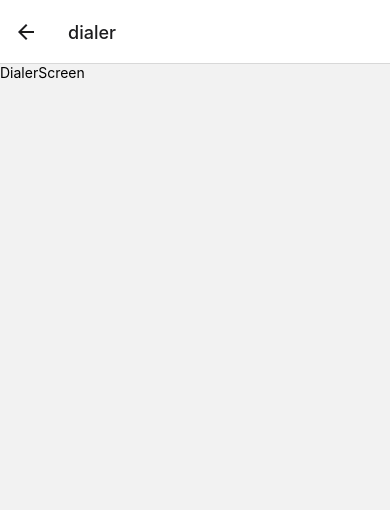
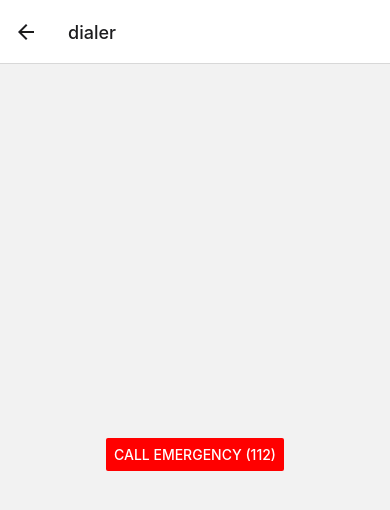
Before and after one commit to Dhanush-4554/Safe-Steps-WomenSafety-Application, a React Native app in the folder frontend/: screen /dialer in a window 390 px wide. Shown: the top 510 px of the page. Built offline with nearby package versions, Linux system fonts and the light colour scheme.

Commit message:
dial done

```diff
--- a/frontend/src/screens/DialerScreen.js
+++ b/frontend/src/screens/DialerScreen.js
@@ -1,14 +1,29 @@
-import { StyleSheet, Text, View } from "react-native";
+import { StyleSheet, Text, View, Button, Linking } from "react-native";
 import React from "react";
 
 const DialerScreen = ({ navigation }) => {
+  const handleEmergencyCall = () => {
+    const emergencyNumber = "112";
+    Linking.openURL(`tel:${emergencyNumber}`);
+  };
+
   return (
-    <View>
-      <Text>DialerScreen</Text>
+    <View style={styles.container}>
+      <Button
+        title="Call Emergency (112)"
+        onPress={handleEmergencyCall}
+        color="#FF0000"
+      />
     </View>
   );
 };
 
+const styles = StyleSheet.create({
+  container: {
+    flex: 1,
+    justifyContent: "center",
+    alignItems: "center",
+  },
+});
+
 export default DialerScreen;
-
-const styles = StyleSheet.create({});
--- a/frontend/src/screens/HomeScreen.js
+++ b/frontend/src/screens/HomeScreen.js
@@ -65,7 +65,7 @@ export default function HomeScreen({ navigation }) {
           onPress={() => navigation.navigate("dialer")}
           style={styles.button}
         >
-          <Ionicons name="dialer" size={24} color="#FF5A5F" />
+          <Ionicons name="call" size={24} color="#FF5A5F" />
           <Text style={styles.buttonText}>dialer</Text>
         </TouchableOpacity>
         <TouchableOpacity
--- a/frontend/src/screens/serviceScreen.js
+++ b/frontend/src/screens/serviceScreen.js
@@ -1,17 +1,27 @@
-import React from 'react';
-import { View, Button, StyleSheet } from 'react-native';
-import { useNavigation } from '@react-navigation/native'; // Import the hook
+import React from "react";
+import { View, Button, StyleSheet, Linking } from "react-native";
+import { useNavigation } from "@react-navigation/native"; // Import the hook
 
 const App = () => {
   const navigation = useNavigation(); // Access navigation
 
+  const handlePoliceStationPress = () => {
+    const url = "https://police-map-test.vercel.app/"; // Replace with your desired URL
+    Linking.openURL(url).catch((err) => {
+      console.error("Failed to open URL:", err);
+    });
+  };
+
   return (
     <View style={styles.container}>
       <View style={styles.buttonContainer}>
-        <Button title="Control Room" onPress={() => navigation.navigate("cont")} />
+        <Button
+          title="Control Room"
+          onPress={() => navigation.navigate("cont")}
+        />
       </View>
       <View style={styles.buttonContainer}>
-        <Button title="Police Station" onPress={() => alert('Police Station')} />
+        <Button title="Police Station" onPress={handlePoliceStationPress} />
       </View>
     </View>
   );
@@ -20,13 +30,13 @@ const App = () => {
 const styles = StyleSheet.create({
   container: {
     flex: 1,
-    justifyContent: 'center',
-    alignItems: 'center',
-    backgroundColor: '#F5FCFF',
+    justifyContent: "center",
+    alignItems: "center",
+    backgroundColor: "#F5FCFF",
   },
   buttonContainer: {
     marginVertical: 10,
-    width: '60%',
+    width: "60%",
   },
 });
 
```
